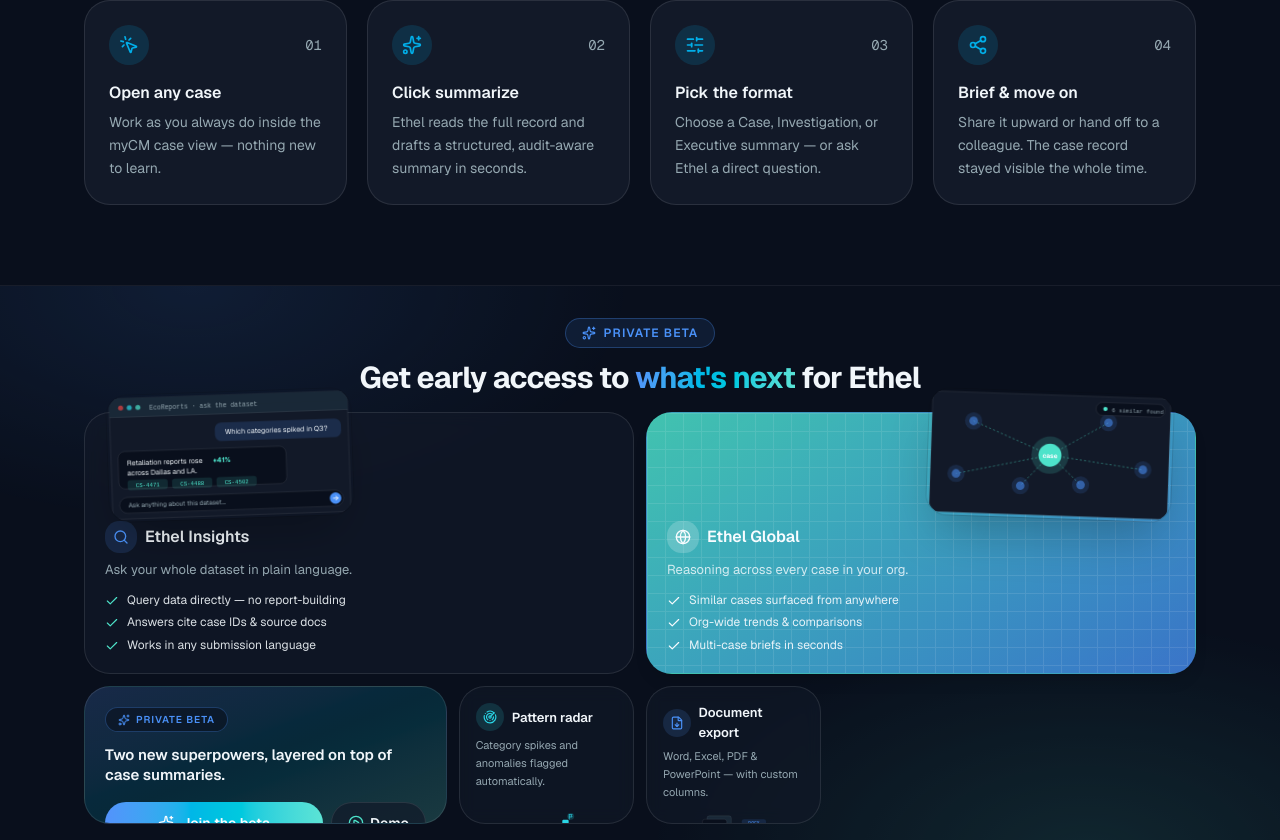
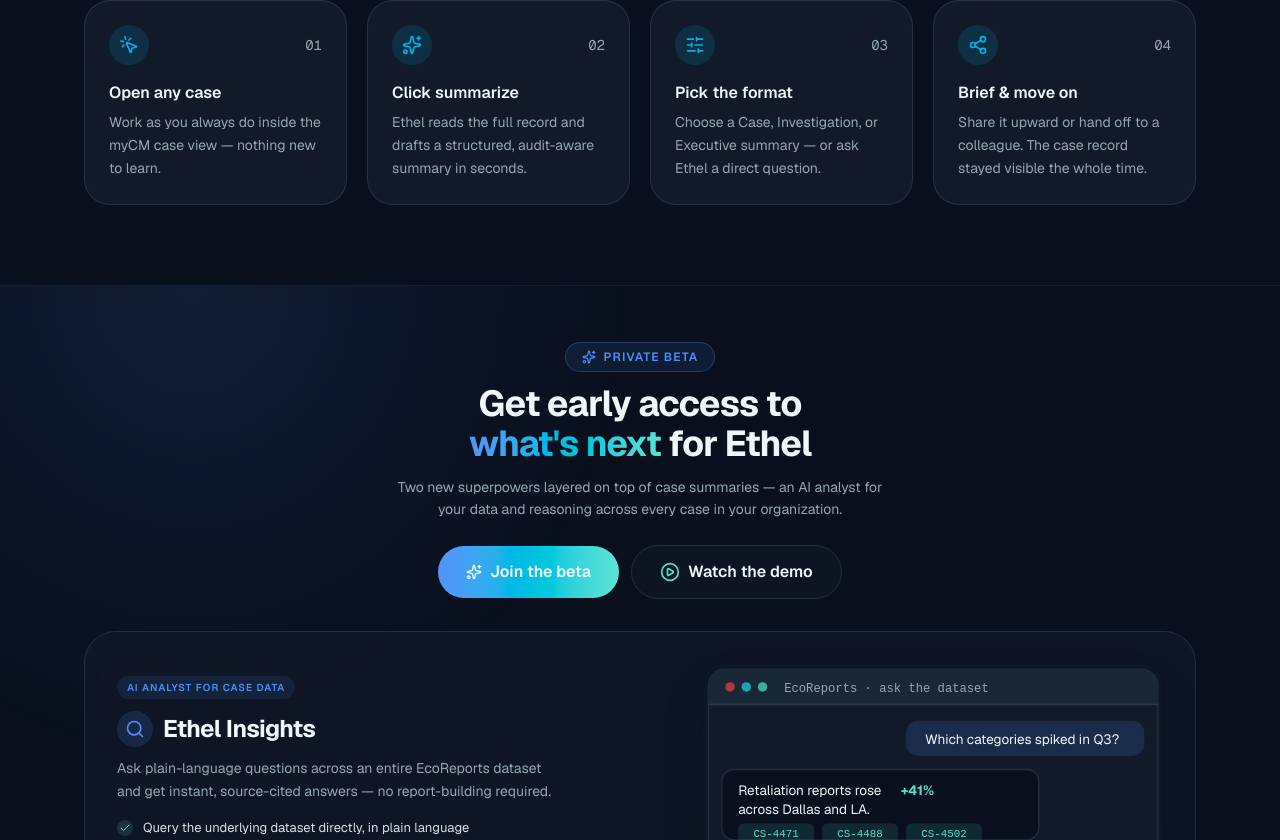
Before and after one commit to selinnaswag/ethel-simulation, a Next.js app: page / in a window 1280 px wide. Shown: the part 1960-2800 px from the top of the page. Built offline with nearby package versions, Linux system fonts and the light colour scheme.

Commit message:
feat: refactor beta-program.tsx to introduce ProductCard component and update styling

```diff
--- a/components/beta-program.tsx
+++ b/components/beta-program.tsx
@@ -291,92 +291,106 @@ function ExportGraphic() {
 /* Bento grid — everything on one screen, no empty cells               */
 /* ------------------------------------------------------------------ */
 
-function LeadTile({
+/** A full-width product row: console graphic on one side, content on the other. */
+function ProductCard({
   variant,
   icon: Icon,
+  eyebrow,
   name,
   tagline,
   features,
-  className,
+  graphic,
+  reverse,
 }: {
   variant: "glass" | "filled"
   icon: typeof Search
+  eyebrow: string
   name: string
   tagline: string
   features: string[]
-  className?: string
+  graphic: React.ReactNode
+  reverse?: boolean
 }) {
   const filled = variant === "filled"
   return (
     <div
-      className={`relative flex flex-col justify-end overflow-hidden rounded-2xl border p-5 ${
+      className={`relative overflow-hidden rounded-3xl border p-6 sm:p-8 ${
         filled
-          ? "border-transparent bg-[linear-gradient(145deg,color-mix(in_oklch,var(--brand-teal)_88%,black_6%),color-mix(in_oklch,var(--brand-blue)_82%,black_8%))] text-primary-foreground shadow-lg"
+          ? "border-transparent bg-[linear-gradient(135deg,color-mix(in_oklch,var(--brand-teal)_90%,black_6%),color-mix(in_oklch,var(--brand-blue)_84%,black_10%))] text-primary-foreground shadow-xl"
           : "border-border bg-card/70 backdrop-blur"
-      } ${className ?? ""}`}
+      }`}
     >
       {filled && (
         <div
           aria-hidden="true"
-          className="pointer-events-none absolute inset-0 opacity-[0.10] [background-image:linear-gradient(var(--primary-foreground)_1px,transparent_1px),linear-gradient(90deg,var(--primary-foreground)_1px,transparent_1px)] [background-size:18px_18px]"
+          className="pointer-events-none absolute inset-0 opacity-[0.08] [background-image:linear-gradient(var(--primary-foreground)_1px,transparent_1px),linear-gradient(90deg,var(--primary-foreground)_1px,transparent_1px)] [background-size:22px_22px]"
         />
       )}
-      <div className="relative">
-        <div className="flex items-center gap-2">
+      <div
+        className={`relative flex flex-col gap-6 md:flex-row md:items-center md:gap-10 ${
+          reverse ? "md:flex-row-reverse" : ""
+        }`}
+      >
+        {/* content */}
+        <div className="md:flex-1">
           <span
-            className={`flex size-8 items-center justify-center rounded-lg ${
+            className={`inline-flex items-center rounded-full px-2.5 py-1 text-[10px] font-semibold uppercase tracking-widest ${
+              filled
+                ? "bg-primary-foreground/15 text-primary-foreground"
+                : "bg-brand-blue/10 text-brand-blue"
+            }`}
+          >
+            {eyebrow}
+          </span>
+          <div className="mt-3 flex items-center gap-2.5">
+            <span
+              className={`flex size-9 items-center justify-center rounded-xl ${
                 filled ? "bg-primary-foreground/20" : "bg-brand-blue/15"
               }`}
             >
-            <Icon
-              className={`size-4 ${filled ? "text-primary-foreground" : "text-brand-blue"}`}
-            />
+              <Icon className={`size-5 ${filled ? "text-primary-foreground" : "text-brand-blue"}`} />
             </span>
-          <h3 className="text-base font-semibold">{name}</h3>
+            <h3 className="text-xl font-bold tracking-tight sm:text-2xl">{name}</h3>
           </div>
           <p
-          className={`mt-1.5 text-[13px] leading-relaxed ${
-            filled ? "text-primary-foreground/80" : "text-muted-foreground"
+            className={`mt-2.5 max-w-md text-sm leading-relaxed ${
+              filled ? "text-primary-foreground/85" : "text-muted-foreground"
             }`}
           >
             {tagline}
           </p>
-        <ul className="mt-3 space-y-1.5">
+          <ul className="mt-4 space-y-2.5">
             {features.map((f) => (
-            <li key={f} className="flex items-start gap-2 text-[12px] leading-snug">
+              <li key={f} className="flex items-start gap-2.5 text-[13px] leading-snug">
+                <span
+                  className={`mt-px flex size-4 shrink-0 items-center justify-center rounded-full ${
+                    filled ? "bg-primary-foreground/20" : "bg-brand-teal/15"
+                  }`}
+                >
                   <Check
-                className={`mt-0.5 size-3.5 shrink-0 ${
-                  filled ? "text-primary-foreground" : "text-brand-teal"
-                }`}
+                    className={`size-3 ${filled ? "text-primary-foreground" : "text-brand-teal"}`}
                   />
-              <span className={filled ? "text-primary-foreground/90" : "text-foreground/90"}>
+                </span>
+                <span className={filled ? "text-primary-foreground/95" : "text-foreground/90"}>
                   {f}
                 </span>
               </li>
             ))}
           </ul>
         </div>
+
+        {/* console graphic beside the content */}
+        <div className="md:w-[44%] md:shrink-0">
+          <div className="animate-float overflow-hidden rounded-xl shadow-2xl ring-1 ring-black/10 [&_svg]:block [&_svg]:h-auto [&_svg]:w-full">
+            {graphic}
+          </div>
+        </div>
+      </div>
     </div>
   )
 }
 
-/** A floating panel that holds a software graphic (the SVG carries its own chrome). */
-function FloatingConsole({
-  graphic,
-  className,
-}: {
-  graphic: React.ReactNode
-  className?: string
-}) {
-  return (
-    <div
-      className={`animate-float overflow-hidden rounded-xl shadow-2xl ring-1 ring-black/10 [&_svg]:!h-auto [&_svg]:!w-full ${className ?? ""}`}
-    >
-      {graphic}
-    </div>
-  )
-}
-
+/** A compact secondary-feature card with a small software graphic. */
 function MiniTile({
   icon: Icon,
   tone,
@@ -385,103 +399,77 @@ function MiniTile({
   graphic,
 }: {
   icon: typeof Search
-  tone: "blue" | "teal" | "pink"
+  tone: "blue" | "pink"
   title: string
   body: string
   graphic: React.ReactNode
 }) {
-  const accent =
-    tone === "blue" ? "text-brand-blue" : tone === "teal" ? "text-brand-teal" : "text-brand-pink"
-  const bg =
-    tone === "blue" ? "bg-brand-blue/15" : tone === "teal" ? "bg-brand-teal/15" : "bg-brand-pink/15"
+  const accent = tone === "blue" ? "text-brand-blue" : "text-brand-pink"
+  const bg = tone === "blue" ? "bg-brand-blue/15" : "bg-brand-pink/15"
   return (
-    <div className="flex flex-col overflow-hidden rounded-2xl border border-border bg-card/60 p-4 backdrop-blur">
+    <div className="flex items-center gap-4 rounded-2xl border border-border bg-card/60 p-4 backdrop-blur">
+      <div className="min-w-0 flex-1">
         <div className="flex items-center gap-2">
           <span className={`flex size-7 items-center justify-center rounded-lg ${bg}`}>
             <Icon className={`size-3.5 ${accent}`} />
           </span>
-        <p className="text-[13px] font-semibold text-foreground">{title}</p>
+          <p className="text-sm font-semibold text-foreground">{title}</p>
         </div>
-      <p className="mt-1.5 text-[11px] leading-relaxed text-muted-foreground">{body}</p>
-      <div className="mt-auto h-[52px] pt-2">{graphic}</div>
+        <p className="mt-1.5 text-xs leading-relaxed text-muted-foreground">{body}</p>
+      </div>
+      <div className="w-24 shrink-0 [&_svg]:block [&_svg]:h-auto [&_svg]:w-full">{graphic}</div>
     </div>
   )
 }
 
-function BentoGrid() {
+function BetaShowcase() {
   return (
-    <div className="grid gap-3 md:grid-cols-6 md:grid-rows-[auto_138px]">
-      {/* Insights lead — glass, console floats over its left */}
-      <LeadTile
-        className="md:col-span-3 md:pt-[108px]"
+    <div className="space-y-4">
+      <ProductCard
         variant="glass"
         icon={Search}
+        eyebrow="AI analyst for case data"
         name="Ethel Insights"
-        tagline="Ask your whole dataset in plain language."
+        tagline="Ask plain-language questions across an entire EcoReports dataset and get instant, source-cited answers — no report-building required."
         features={[
-          "Query data directly — no report-building",
-          "Answers cite case IDs & source docs",
+          "Query the underlying dataset directly, in plain language",
+          "Every answer cites its case IDs and source documents",
           "Works in any submission language",
         ]}
+        graphic={<ConsoleGraphic />}
       />
 
-      {/* Global lead — filled, stands out; console floats over its right */}
-      <LeadTile
-        className="md:col-span-3 md:pt-[108px]"
+      <ProductCard
         variant="filled"
         icon={Globe}
+        eyebrow="Cross-case reasoning"
         name="Ethel Global"
-        tagline="Reasoning across every case in your org."
+        tagline="Reason across every case in your organization, within permission scope — trends, comparisons, and connections from anywhere."
         features={[
-          "Similar cases surfaced from anywhere",
-          "Org-wide trends & comparisons",
-          "Multi-case briefs in seconds",
+          "Surface similar cases and connections org-wide",
+          "Spot late-surfacing patterns and anomalies automatically",
+          "Generate multi-case briefs in seconds",
         ]}
+        graphic={<NetworkGraphic />}
+        reverse
       />
 
-      {/* CTA tile */}
-      <div className="flex flex-col justify-between overflow-hidden rounded-2xl border border-border bg-gradient-to-br from-gradient-from/20 via-gradient-via/15 to-gradient-to/20 p-5 md:col-span-2">
-        <div>
-          <span className="inline-flex items-center gap-1.5 rounded-full border border-brand-blue/30 bg-background/60 px-3 py-1 text-[10px] font-semibold uppercase tracking-widest text-brand-blue">
-            <Sparkles className="size-3" />
-            Private beta
-          </span>
-          <p className="mt-3 text-pretty text-[15px] font-semibold leading-snug text-foreground">
-            Two new superpowers, layered on top of case summaries.
-          </p>
-        </div>
-        <div className="mt-4 flex flex-col gap-2 sm:flex-row">
-          <JoinBetaButton
-            count={20}
-            className="btn-anim btn-anim-primary inline-flex flex-1 items-center justify-center gap-2 rounded-full bg-gradient-to-r from-gradient-from via-gradient-via to-gradient-to px-4 py-2.5 text-sm font-semibold text-primary-foreground"
-          >
-            <Sparkles className="size-4" />
-            Join the beta
-          </JoinBetaButton>
-          <WatchDemoButton className="btn-anim inline-flex items-center justify-center gap-1.5 rounded-full border border-border bg-card/70 px-4 py-2.5 text-sm font-semibold text-foreground hover:bg-card">
-            <PlayCircle className="size-4 text-brand-teal" />
-            Demo
-          </WatchDemoButton>
-        </div>
-      </div>
-
-      {/* Pattern radar mini tile */}
+      <div className="grid gap-4 sm:grid-cols-2">
         <MiniTile
           icon={Radar}
           tone="pink"
           title="Pattern radar"
-        body="Category spikes and anomalies flagged automatically."
+          body="Category spikes, location anomalies, and cross-case connections flagged automatically."
           graphic={<SpikeGraphic />}
         />
-
-      {/* Document export mini tile */}
         <MiniTile
           icon={FileDown}
           tone="blue"
           title="Document export"
-        body="Word, Excel, PDF & PowerPoint — with custom columns."
+          body="Word, Excel, PDF & PowerPoint — with custom columns and preview before download."
           graphic={<ExportGraphic />}
         />
+      </div>
     </div>
   )
 }
@@ -530,39 +518,36 @@ export function BetaProgram() {
           className="pointer-events-none absolute inset-0 opacity-70 [background-image:radial-gradient(ellipse_50%_60%_at_15%_0%,color-mix(in_oklch,var(--brand-blue)_16%,transparent),transparent_70%),radial-gradient(ellipse_50%_60%_at_85%_100%,color-mix(in_oklch,var(--brand-teal)_16%,transparent),transparent_70%)]"
         />
 
-        <div className="relative mx-auto max-w-6xl px-5 py-8">
+        <div className="relative mx-auto max-w-6xl px-5 py-14">
           {/* header */}
-          <div className="mx-auto mb-4 max-w-2xl text-center">
+          <div className="mx-auto mb-8 max-w-2xl text-center">
             <span className="mb-3 inline-flex items-center gap-2 rounded-full border border-brand-blue/30 bg-brand-blue/10 px-4 py-1.5 text-xs font-semibold uppercase tracking-widest text-brand-blue">
               <Sparkles className="size-3.5" />
               Private beta
             </span>
-            <h2 className="text-balance text-2xl font-bold tracking-tight sm:text-3xl">
+            <h2 className="text-balance text-3xl font-bold tracking-tight sm:text-4xl">
               Get early access to <span className="text-gradient">what&apos;s next</span> for Ethel
             </h2>
+            <p className="mx-auto mt-3 max-w-lg text-pretty text-sm leading-relaxed text-muted-foreground">
+              Two new superpowers layered on top of case summaries — an AI analyst for your data and
+              reasoning across every case in your organization.
+            </p>
+            <div className="mt-6 flex flex-col items-center justify-center gap-3 sm:flex-row">
+              <JoinBetaButton
+                count={22}
+                className="btn-anim btn-anim-primary inline-flex items-center gap-2 rounded-full bg-gradient-to-r from-gradient-from via-gradient-via to-gradient-to px-7 py-3.5 text-base font-semibold text-primary-foreground"
+              >
+                <Sparkles className="size-4" />
+                Join the beta
+              </JoinBetaButton>
+              <WatchDemoButton className="btn-anim inline-flex items-center gap-2 rounded-full border border-border bg-card/60 px-7 py-3.5 text-base font-semibold text-foreground hover:bg-card">
+                <PlayCircle className="size-5 text-brand-teal" />
+                Watch the demo
+              </WatchDemoButton>
+            </div>
           </div>
 
-          {/* mobile: consoles stacked above the grid */}
-          <div className="mb-4 grid gap-3 sm:grid-cols-2 md:hidden">
-            <FloatingConsole graphic={<ConsoleGraphic />} />
-            <FloatingConsole graphic={<NetworkGraphic />} />
-          </div>
-
-          {/* desktop: Insights console floats over the left tile, Global over the right */}
-          <div className="relative">
-            <div className="pointer-events-none absolute inset-x-0 top-0 z-20 hidden md:block">
-              <FloatingConsole
-                graphic={<ConsoleGraphic />}
-                className="pointer-events-auto absolute -top-5 left-3 w-[244px] -rotate-2 transition-transform duration-500 hover:rotate-0 lg:left-6"
-              />
-              <FloatingConsole
-                graphic={<NetworkGraphic />}
-                className="pointer-events-auto absolute -top-5 right-3 w-[244px] rotate-2 transition-transform duration-500 hover:rotate-0 lg:right-6"
-              />
-            </div>
-
-            <BentoGrid />
-          </div>
+          <BetaShowcase />
         </div>
       </div>
 
```
Lines whose indentation alone changed are shown as unchanged.
